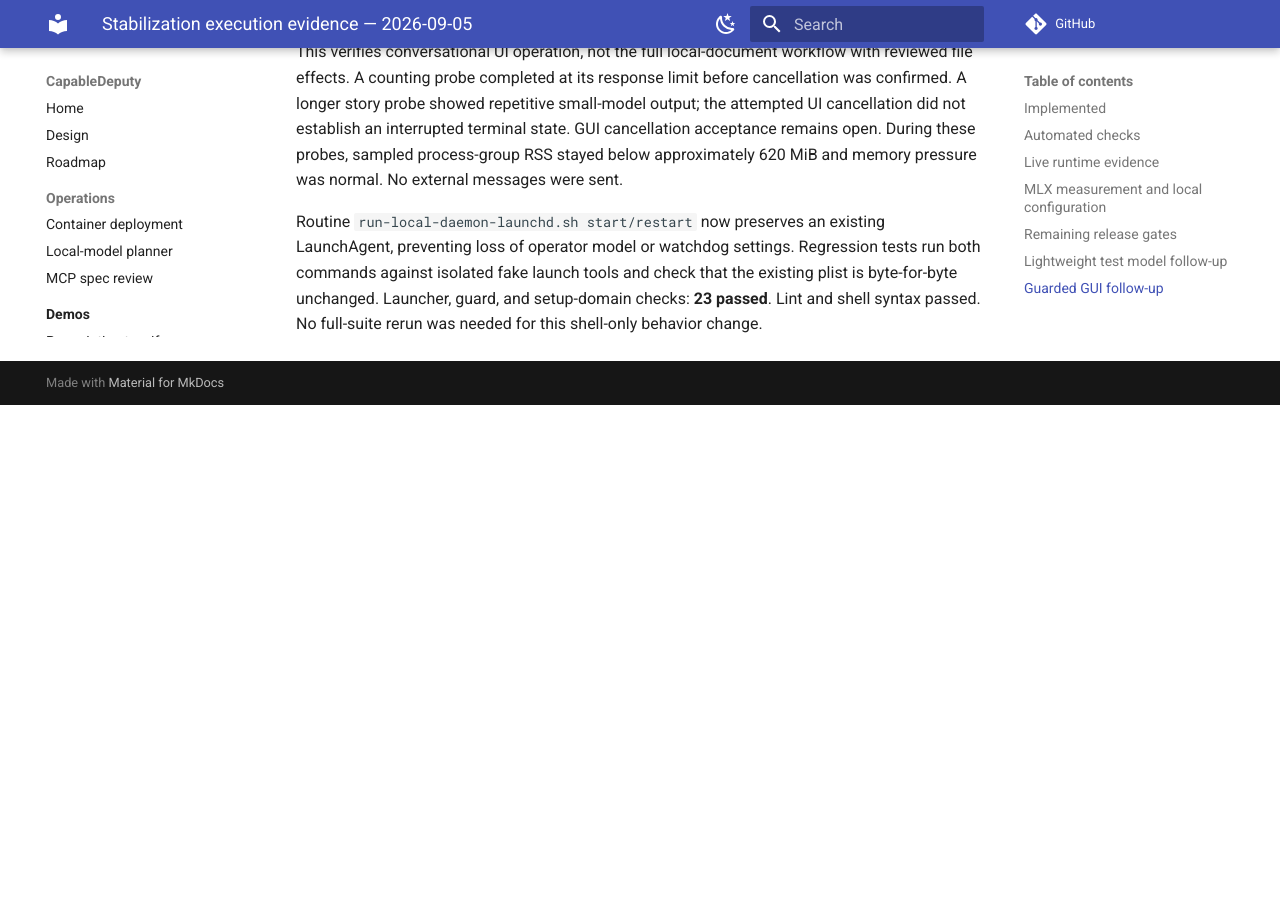
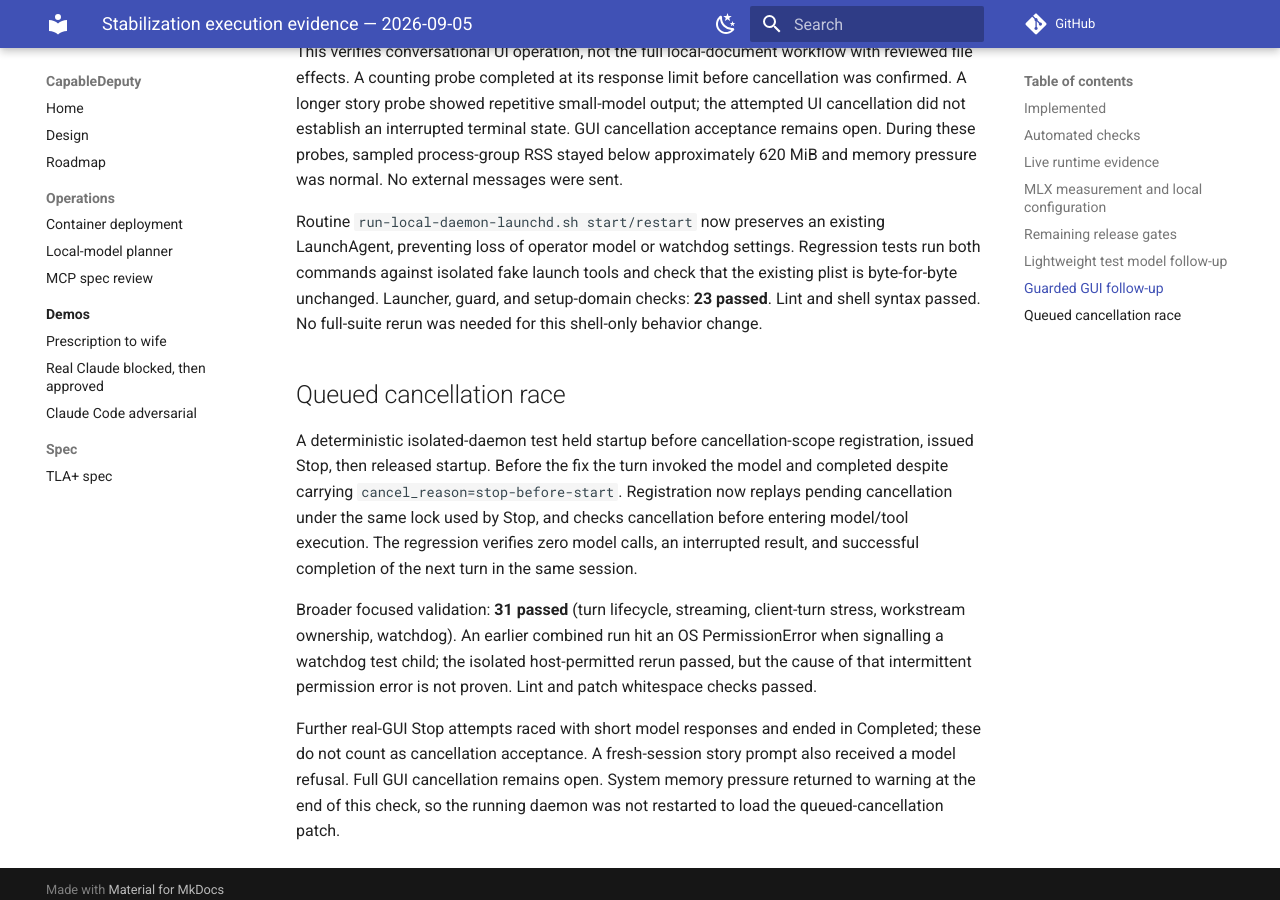
Before and after one commit to marctjones/capabledeputy, an MkDocs documentation site: the page built from docs/stabilization-evidence-2026-09-05.md, in a window 1280 px wide and 900 px high, scrolled down 3540 px. Built offline with MkDocs 1.6.1 and Material for MkDocs 9.7.7, drawn with Linux system fonts in a browser that asks for light colours; comment, search, counter and statistics services are not loaded; before the commit the page ends 3945 px from its top, so only the background shows below that.

Commit message:
fix: honor cancellation received before turn execution starts

```diff
--- a/docs/stabilization-evidence-2026-09-05.md
+++ b/docs/stabilization-evidence-2026-09-05.md
@@ -143,3 +143,25 @@ tests run both commands against isolated fake launch tools and check that the
 existing plist is byte-for-byte unchanged. Launcher, guard, and setup-domain
 checks: **23 passed**. Lint and shell syntax passed. No full-suite rerun was needed
 for this shell-only behavior change.
+
+## Queued cancellation race
+
+A deterministic isolated-daemon test held startup before cancellation-scope
+registration, issued Stop, then released startup. Before the fix the turn invoked
+the model and completed despite carrying `cancel_reason=stop-before-start`.
+Registration now replays pending cancellation under the same lock used by Stop,
+and checks cancellation before entering model/tool execution. The regression
+verifies zero model calls, an interrupted result, and successful completion of
+the next turn in the same session.
+
+Broader focused validation: **31 passed** (turn lifecycle, streaming, client-turn
+stress, workstream ownership, watchdog). An earlier combined run hit an OS
+PermissionError when signalling a watchdog test child; the isolated host-permitted
+rerun passed, but the cause of that intermittent permission error is not proven.
+Lint and patch whitespace checks passed.
+
+Further real-GUI Stop attempts raced with short model responses and ended in
+Completed; these do not count as cancellation acceptance. A fresh-session story
+prompt also received a model refusal. Full GUI cancellation remains open.
+System memory pressure returned to warning at the end of this check, so the
+running daemon was not restarted to load the queued-cancellation patch.
```
Also changed, not shown: 2 other files.
